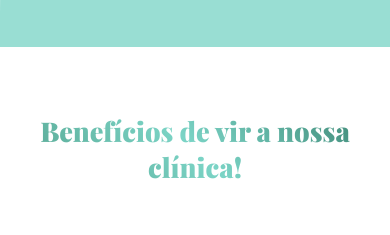
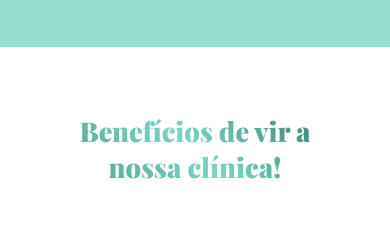
Before and after one commit to Kayotai/Site-De-Odontologia, a React (Vite) app: page / in a window 390 px wide. Shown: the part 929-1164 px from the top of the page. Built offline with nearby package versions, Linux system fonts and the light colour scheme; a web font is replaced by a local one.

Commit message:
test color

```diff
--- a/src/components/beneficiosSection/index.component.css
+++ b/src/components/beneficiosSection/index.component.css
@@ -50,6 +50,7 @@
 .listBenefit > li > h3 {
     font-size: 1.5em;
     margin-bottom: 15px;
+    color: var(--font-title);
 }
 
 .listBenefit > li > p {
@@ -58,7 +59,7 @@
 
 @media screen and (max-width: 890px) {
     .benefitSession > h2 {
-        margin: 2.4em 0;
+        margin: 2.4em;
     }
 
 
```
